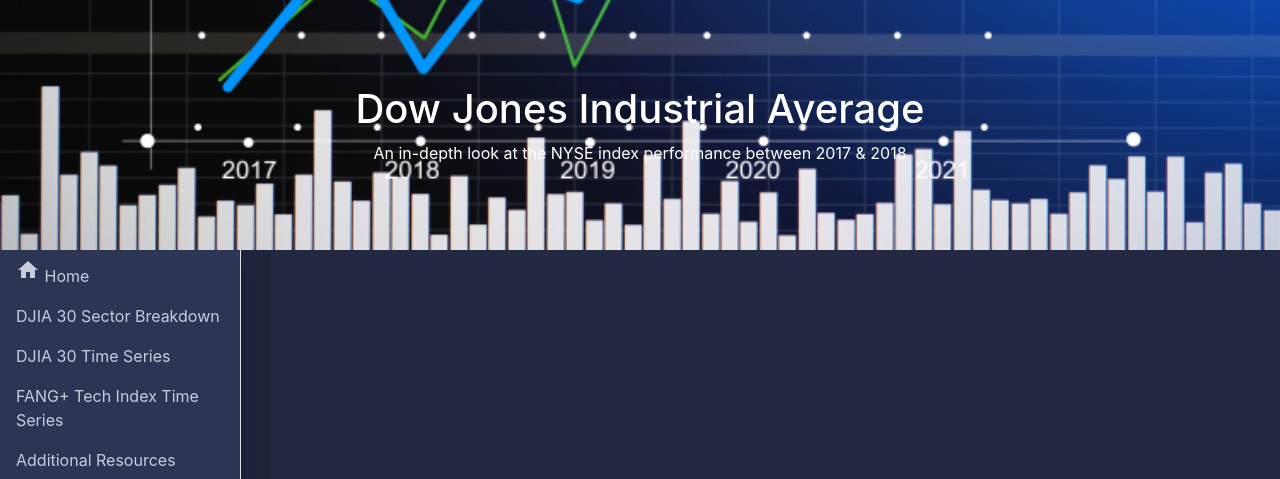
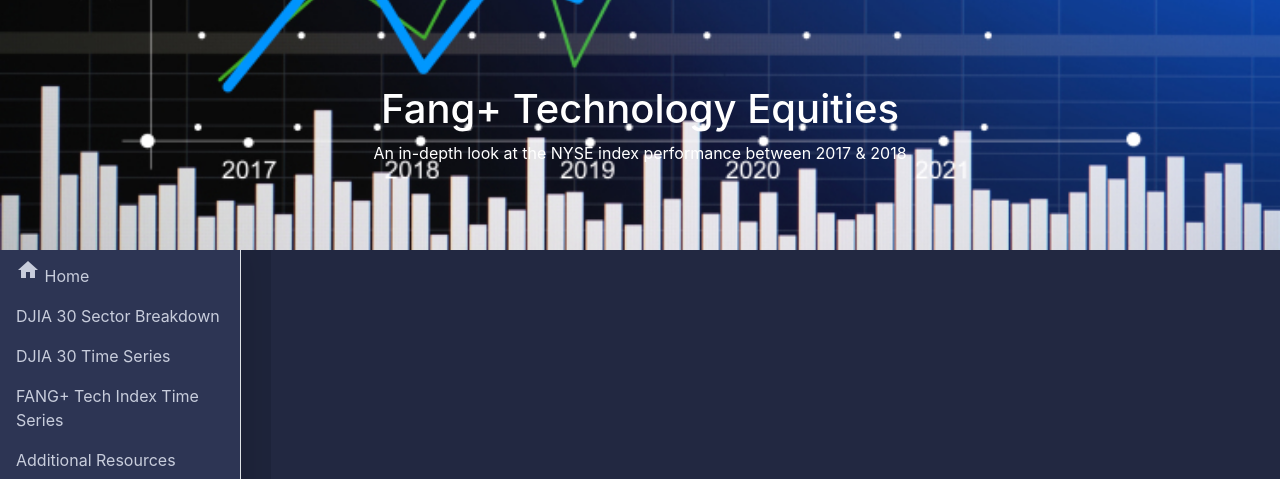
Before and after one commit to tward90/DJI_Performance_Analysis, a Flask app: page /fang8 in a window 1280 px wide. Shown: the top 479 px of the page. Run offline with Flask 2, Linux system fonts and the light colour scheme; data that the repository does not hold is empty; parts of the project's set-up code (start-up, migrations or seed data) failed here and were passed over; some libraries are stand-ins or nearby versions.

Commit message:
fang change

```diff
--- a/static/js/timeSeries.js
+++ b/static/js/timeSeries.js
@@ -205,7 +205,7 @@
             .attr("class", "header-title mb-4")
             .text(() => {
 
-                return apiString === "/fang_time_series" ? "Fang 8 Stock Group" :
+                return apiString === "/fang_time_series" ? "Fang+  Stock Group" :
                     sector === "none" ? "DOW Jones" : `DOW Sector: ${sector}`
 
             })
--- a/templates/fang8.html
+++ b/templates/fang8.html
@@ -22,7 +22,7 @@
         </div>
     </div>
     <div class="text-center hero">
-        <h1>Dow Jones Industrial Average</h1>
+        <h1>Fang+ Technology Equities</h1>
         <p>An in-depth look at the NYSE index performance between 2017 & 2018</p>
     </div>
     <div class="d-flex" id="wrapper">
```
